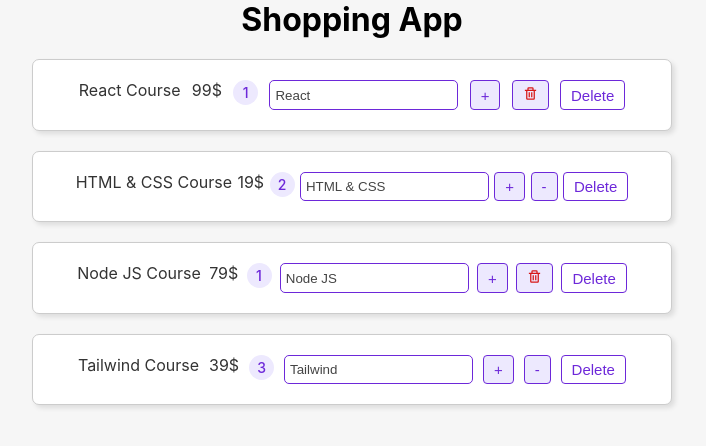
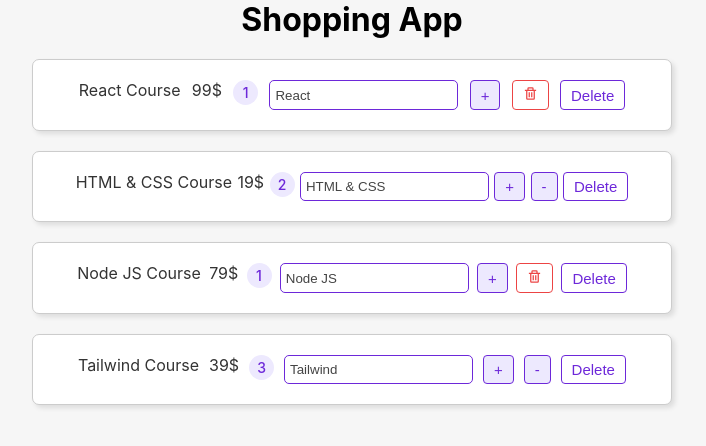
Before and after one commit to Am1rreza/Mini-Shopping-React-App, a React (Create React App) app: page / in a window 1280 px wide. Shown: the top 446 px of the page, without its empty margins (288-994 px from the left). Built offline with nearby package versions, Linux system fonts and the light colour scheme.

Commit message:
styles improved

```diff
--- a/src/components/Product/Product.jsx
+++ b/src/components/Product/Product.jsx
@@ -20,10 +20,12 @@
         +
       </button>
       <button
-        className={`${styles.button} ${styles.inc}`}
+        className={`${styles.button} ${styles.inc} ${
+          product.quantity === 1 && styles.remove
+        }`}
         onClick={onDecrement}
       >
-        {product.quantity > 1 ? "-" : <BiTrash style={{color:"#d71717"}} />}
+        {product.quantity > 1 ? "-" : <BiTrash />}
       </button>
       <button className={styles.button} onClick={onDelete}>
         Delete
--- a/src/components/Product/Product.module.css
+++ b/src/components/Product/Product.module.css
@@ -50,3 +50,9 @@
 .input:focus {
   outline: 1px solid #6d28d9;
 }
+
+.remove {
+  color: #ec4444;
+  border: 1px solid #ec4444;
+  background-color: #fff;
+}
```
